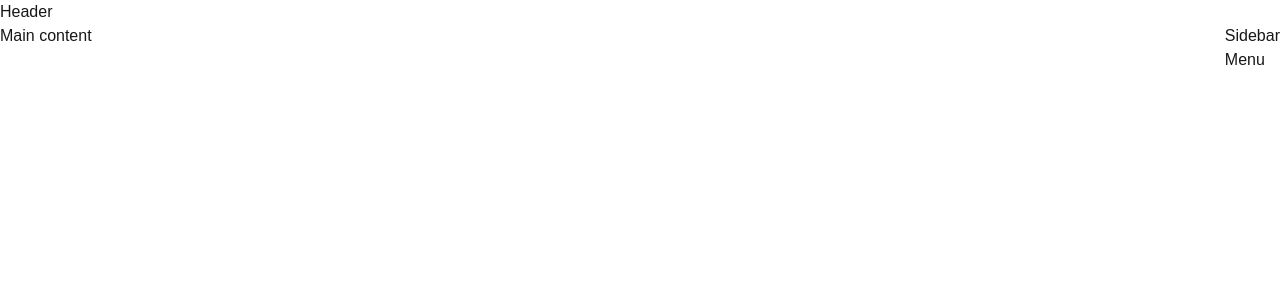
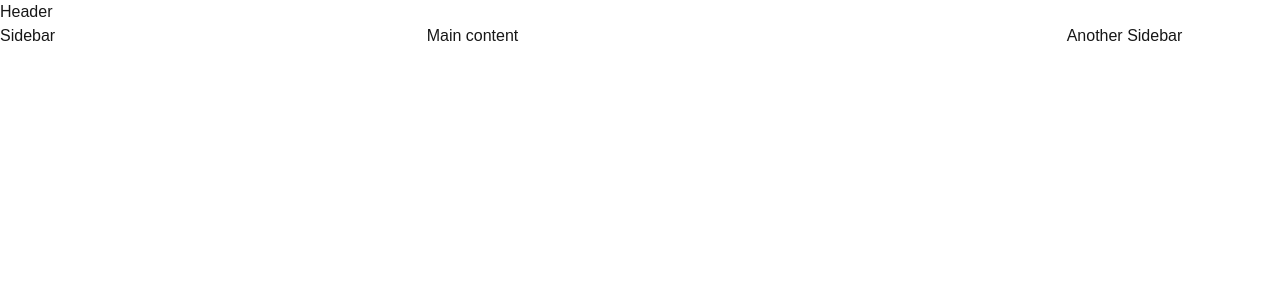
Before and after one commit to Nathan-Mwai/Learning-tailwind, a Next.js app: page / in a window 1280 px wide. Shown: the top 300 px of the page. Built offline with nearby package versions, Linux system fonts and the light colour scheme; a web font is replaced by a local one.

Commit message:
Using basis for flexing the size of a div element.

```diff
--- a/src/app/page.tsx
+++ b/src/app/page.tsx
@@ -40,11 +40,9 @@ export default function Home() {
       <div className="Parent">
         <div>Header</div>
         <div className="flex">
-        <div className="grow">Main content</div>
-        <div className="flex flex-col">
-        <div>Sidebar</div>
-        <div>Menu</div>
-        </div>
+          <div className="basis-4/12">Sidebar</div>
+          <div className="basis-6/12">Main content</div>
+          <div className="basis-2/12">Another Sidebar</div>
         </div>
       </div>
     </div>
```
